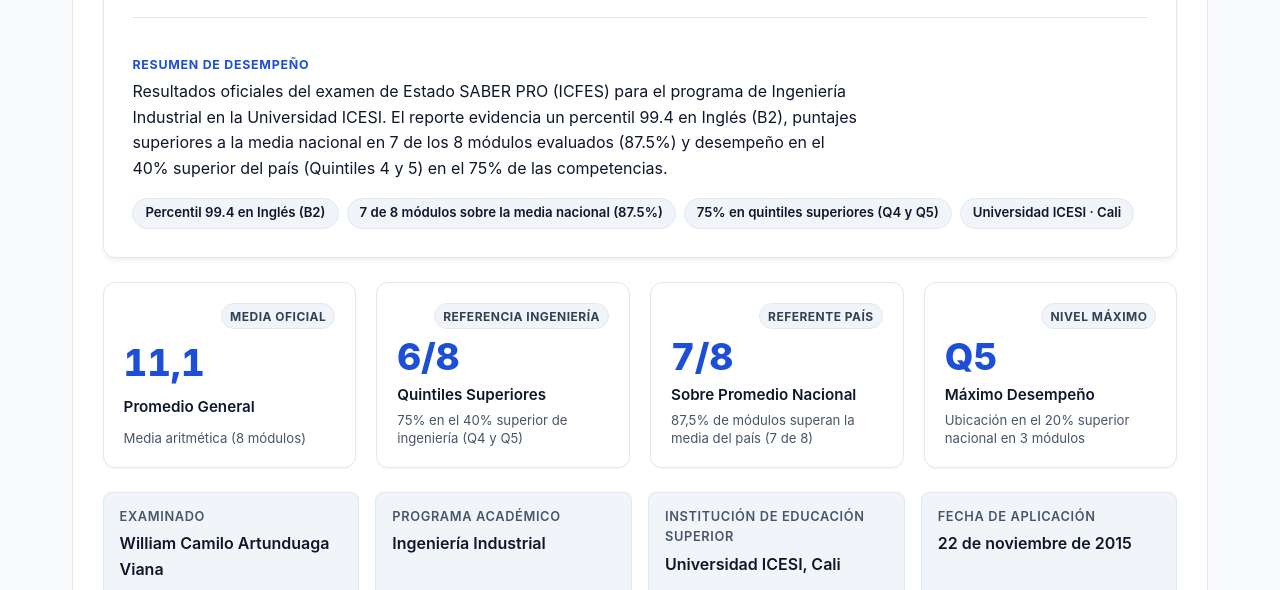
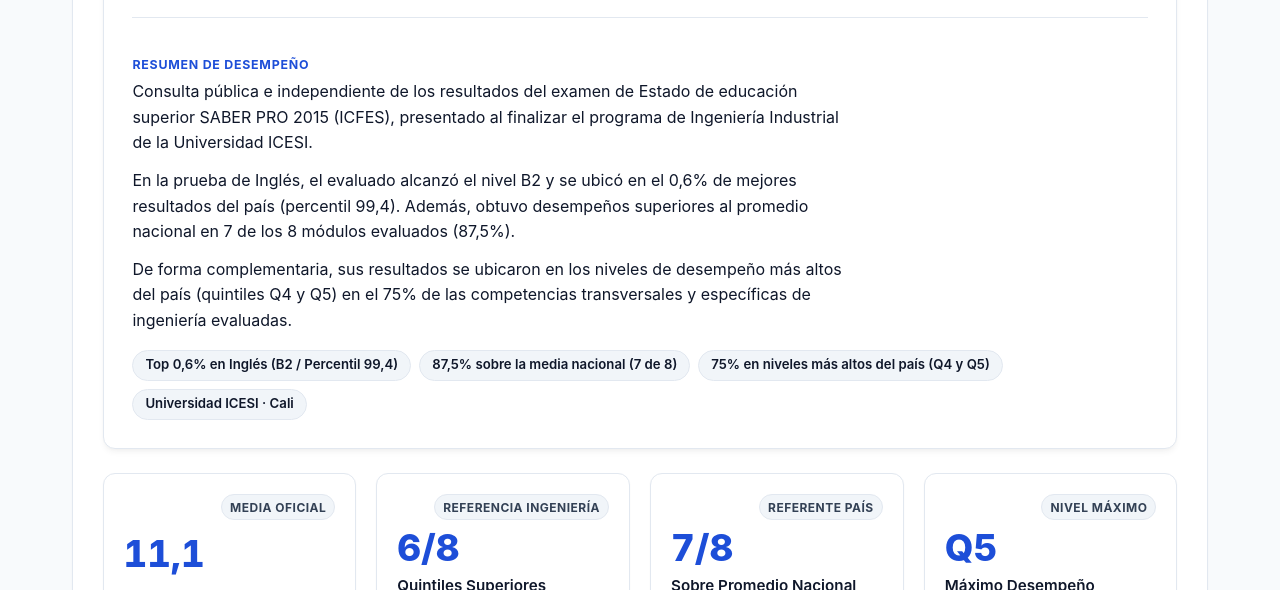
Before and after one commit to willkwolf/ICFES-saberPro2015, a plain HTML site: page docs/index.html in a window 1280 px wide. Shown: the part 510-1100 px from the top of the page. Drawn offline with Linux system fonts and the light colour scheme.

Commit message:
refactor(copy): refine executive summary narrative for natural citizen comprehension

```diff
--- a/css/components.css
+++ b/css/components.css
@@ -587,6 +587,16 @@ table.data-table tbody tr:hover {
   overflow-wrap: break-word;
 }
 
+.hero-narrative p {
+  margin-block-start: 0;
+  margin-block-end: 0.75rem;
+  line-height: 1.6;
+}
+
+.hero-narrative p:last-child {
+  margin-block-end: 1rem;
+}
+
 .hero-chips-group {
   display: flex;
   flex-wrap: wrap;
--- a/data/verification_report.json
+++ b/data/verification_report.json
@@ -1,5 +1,5 @@
 {
-  "timestamp": "2026-11-22T05:08:51.826997+00:00",
+  "timestamp": "2026-11-22T05:14:52.314700+00:00",
   "overall_verdict": "PASS",
   "rules": {
     "RULE-01-SOURCE-PARITY": {
--- a/docs/css/components.css
+++ b/docs/css/components.css
@@ -587,6 +587,16 @@ table.data-table tbody tr:hover {
   overflow-wrap: break-word;
 }
 
+.hero-narrative p {
+  margin-block-start: 0;
+  margin-block-end: 0.75rem;
+  line-height: 1.6;
+}
+
+.hero-narrative p:last-child {
+  margin-block-end: 1rem;
+}
+
 .hero-chips-group {
   display: flex;
   flex-wrap: wrap;
--- a/docs/index.html
+++ b/docs/index.html
@@ -89,15 +89,23 @@
                 </div>
 
                 <div class="hero-summary-box">
-                    <h3 class="summary-kicker">Resumen de Desempeño</h3>
-                    <p class="hero-narrative">
-                        Resultados oficiales del examen de Estado SABER PRO (ICFES) para el programa de Ingeniería Industrial en la Universidad ICESI. El reporte evidencia un percentil 99.4 en Inglés (B2), puntajes superiores a la media nacional en 7 de los 8 módulos evaluados (87.5%) y desempeño en el 40% superior del país (Quintiles 4 y 5) en el 75% de las competencias.
-                    </p>
+                    <h3 class="summary-kicker" data-i18n="header.summary_kicker">Resumen de Desempeño</h3>
+                    <div class="hero-narrative">
+                        <p data-i18n="header.narrative_p1">
+                            Consulta pública e independiente de los resultados del examen de Estado de educación superior SABER PRO 2015 (ICFES), presentado al finalizar el programa de Ingeniería Industrial de la Universidad ICESI.
+                        </p>
+                        <p data-i18n="header.narrative_p2">
+                            En la prueba de Inglés, el evaluado alcanzó el nivel B2 y se ubicó en el 0,6% de mejores resultados del país (percentil 99,4). Además, obtuvo desempeños superiores al promedio nacional en 7 de los 8 módulos evaluados (87,5%).
+                        </p>
+                        <p data-i18n="header.narrative_p3">
+                            De forma complementaria, sus resultados se ubicaron en los niveles de desempeño más altos del país (quintiles Q4 y Q5) en el 75% de las competencias transversales y específicas de ingeniería evaluadas.
+                        </p>
+                    </div>
                     <div class="hero-chips-group">
-                        <span class="hero-chip">Percentil 99.4 en Inglés (B2)</span>
-                        <span class="hero-chip">7 de 8 módulos sobre la media nacional (87.5%)</span>
-                        <span class="hero-chip">75% en quintiles superiores (Q4 y Q5)</span>
-                        <span class="hero-chip">Universidad ICESI · Cali</span>
+                        <span class="hero-chip" data-i18n="header.chip_english">Top 0,6% en Inglés (B2 / Percentil 99,4)</span>
+                        <span class="hero-chip" data-i18n="header.chip_national">87,5% sobre la media nacional (7 de 8)</span>
+                        <span class="hero-chip" data-i18n="header.chip_quintiles">75% en niveles más altos del país (Q4 y Q5)</span>
+                        <span class="hero-chip" data-i18n="header.chip_institution">Universidad ICESI · Cali</span>
                     </div>
                 </div>
             </div>
--- a/docs/locales/en.js
+++ b/docs/locales/en.js
@@ -38,7 +38,15 @@ const en = {
     "subtitle": "William Camilo Artunduaga Viana",
     "degree_info": "Industrial Engineering — ICESI University, Cali",
     "official_badge": "Verified Official Certification",
-    "disclaimer": "Official public report of test results and institutional benchmarks"
+    "disclaimer": "Official public report of test results and institutional benchmarks",
+    "summary_kicker": "Performance Summary",
+    "narrative_p1": "Public and independent report of the 2015 SABER PRO national examination results (ICFES), taken upon graduating from the Industrial Engineering program at Universidad ICESI.",
+    "narrative_p2": "In the English examination, the candidate achieved the B2 proficiency level and ranked in the top 0.6% nationally (99.4th percentile). Additionally, scores exceeded the national average across 7 of the 8 evaluated modules (87.5%).",
+    "narrative_p3": "Furthermore, results placed in the nation's highest performance tiers (Quintiles Q4 and Q5) across 75% of both generic and engineering-specific competencies assessed.",
+    "chip_english": "Top 0.6% in English (B2 / 99.4th Percentile)",
+    "chip_national": "87.5% above national mean (7 of 8 modules)",
+    "chip_quintiles": "75% in highest national tiers (Q4 & Q5)",
+    "chip_institution": "Universidad ICESI · Cali"
   },
   "candidate_info": {
     "title": "Official Examination Information",
--- a/docs/locales/es.js
+++ b/docs/locales/es.js
@@ -38,7 +38,15 @@ const es = {
     "subtitle": "William Camilo Artunduaga Viana",
     "degree_info": "Ingeniería Industrial — Universidad ICESI, Cali",
     "official_badge": "Certificación Oficial Verificada",
-    "disclaimer": "Reporte público de resultados y desempeño institucional"
+    "disclaimer": "Reporte público de resultados y desempeño institucional",
+    "summary_kicker": "Resumen de Desempeño",
+    "narrative_p1": "Consulta pública e independiente de los resultados del examen de Estado de educación superior SABER PRO 2015 (ICFES), presentado al finalizar el programa de Ingeniería Industrial de la Universidad ICESI.",
+    "narrative_p2": "En la prueba de Inglés, el evaluado alcanzó el nivel B2 y se ubicó en el 0,6% de mejores resultados del país (percentil 99,4). Además, obtuvo desempeños superiores al promedio nacional en 7 de los 8 módulos evaluados (87,5%).",
+    "narrative_p3": "De forma complementaria, sus resultados se ubicaron en los niveles de desempeño más altos del país (quintiles Q4 y Q5) en el 75% de las competencias transversales y específicas de ingeniería evaluadas.",
+    "chip_english": "Top 0,6% en Inglés (B2 / Percentil 99,4)",
+    "chip_national": "87,5% sobre la media nacional (7 de 8)",
+    "chip_quintiles": "75% en niveles más altos del país (Q4 y Q5)",
+    "chip_institution": "Universidad ICESI · Cali"
   },
   "candidate_info": {
     "title": "Información Oficial del Examen",
```
Also changed, not shown: index.html (+16 -8 lines), locales/en.js (+9 -1 lines), locales/es.js (+9 -1 lines), 1 other file.
